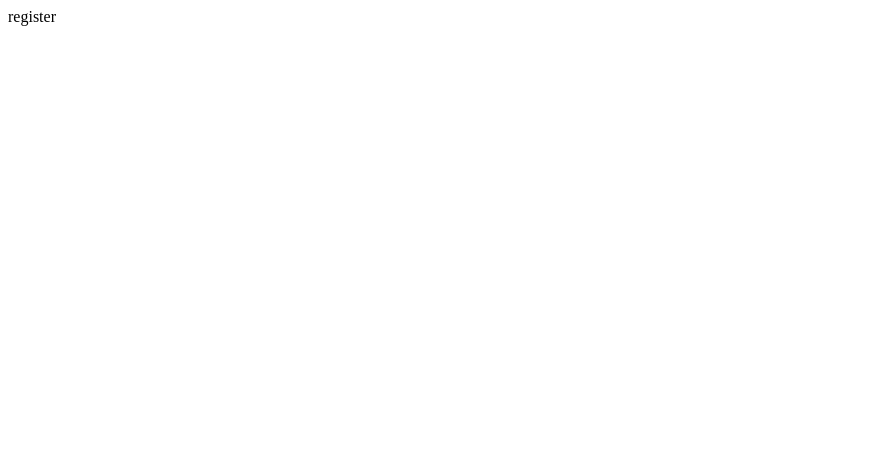
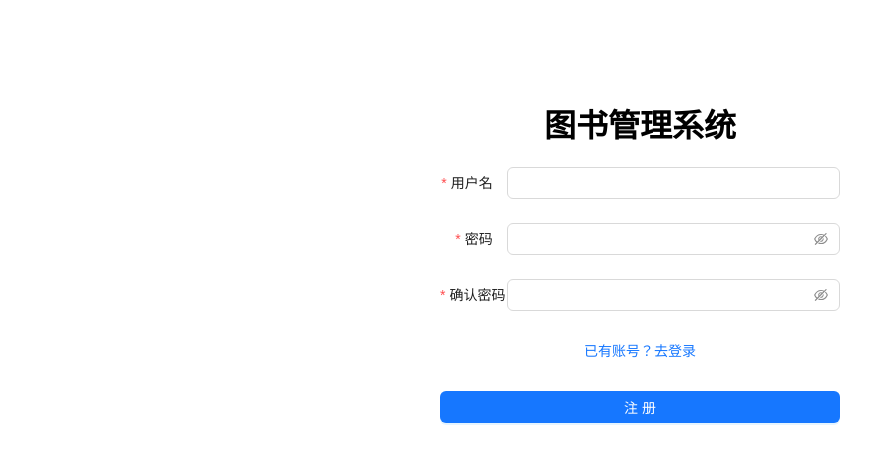
Before and after one commit to z-pengfei/book-management-system-frontend, a React (Vite) app: page /register in a window 1280 px wide. Shown: the top 464 px of the page, without its empty margins (0-895 px from the left). Built offline with nearby package versions, Linux system fonts and the light colour scheme.

Commit message:
feat: write register page

```diff
--- a/package.json
+++ b/package.json
@@ -10,6 +10,7 @@
     "preview": "vite preview"
   },
   "dependencies": {
+    "antd": "^5.22.3",
     "react": "^18.3.1",
     "react-dom": "^18.3.1",
     "react-router-dom": "^7.0.2"
--- /dev/null
+++ b/src/pages/Register/index.css
@@ -0,0 +1,14 @@
+#register-container {
+    width: 400px;
+    margin: 100px auto 0 auto;
+    text-align: center;
+}
+
+#register-container .links {
+    display: flex;
+    justify-content: center;
+}
+
+#register-container .btn {
+    width: 100%;
+}
--- a/src/pages/Register/index.tsx
+++ b/src/pages/Register/index.tsx
@@ -1,3 +1,70 @@
+import { Button, Form, Input } from "antd";
+import './index.css'
+
+interface RegisterUser {
+    username: string;
+    password: string;
+    password2: string
+}
+
+const onFinish = (values: RegisterUser) => {
+    console.log(values);
+}
+
+const layout1 = {
+    labelCol: { span: 4 },
+    wrapperCol: { span: 20 }
+}
+
+const layout2 = {
+    labelCol: { span: 0 },
+    wrapperCol: { span: 24 }
+}
+
 export function Register(){
-    return <div>register</div>
+    return <div id='register-container'>
+        <h1>图书管理系统</h1>
+        <Form
+            {...layout1}
+            onFinish={onFinish}
+            colon={false}
+            autoComplete="off"
+        >
+            <Form.Item
+                label='用户名'
+                name='username'
+                rules={[{required: true, message: '请输入用户名！'}]}
+            >
+                <Input/>
+            </Form.Item>
+            <Form.Item
+                label='密码'
+                name='password'
+                rules={[{required: true, message: '请输入密码！'}]}
+            >
+                <Input.Password/>
+            </Form.Item>
+            <Form.Item
+                label='确认密码'
+                name='password2'
+                rules={[{required: true, message: '请输入确认密码！'}]}
+            >
+                <Input.Password/>
+            </Form.Item>
+            <Form.Item
+                {...layout2}
+            >
+                <div className="links">
+                    <a href="/login">已有账号？去登录</a>
+                </div>
+            </Form.Item>
+            <Form.Item
+                {...layout2}
+            >
+                <Button className="btn" type="primary" htmlType="submit">
+                    注册
+                </Button>
+            </Form.Item>
+        </Form>
+    </div>
 }
```
Also changed, not shown: 1 other file (tests, documents, lock files or other folders).
